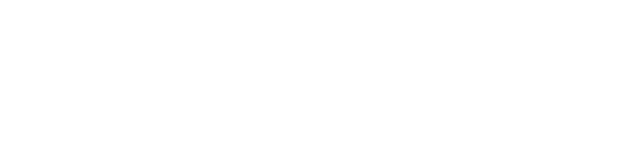
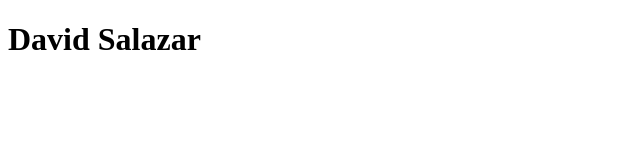
Before and after one commit to snorepolo/tso-names, a plain HTML site: page index.html in a window 1280 px wide. Shown: the whole page, without its empty margins (0-640 px from the left). Drawn offline with Linux system fonts and the light colour scheme.

Commit message:
añadi mi nombre a index.html

```diff
--- a/index.html
+++ b/index.html
@@ -6,6 +6,7 @@
     <title>TSO Names</title>
 </head>
 <body>
+	<h1>David Salazar</h1>
 
 </body>
 </html>
```
